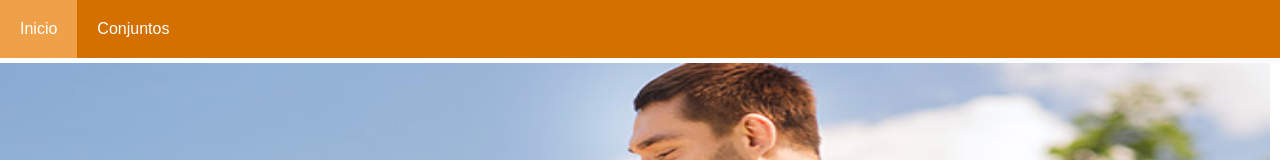
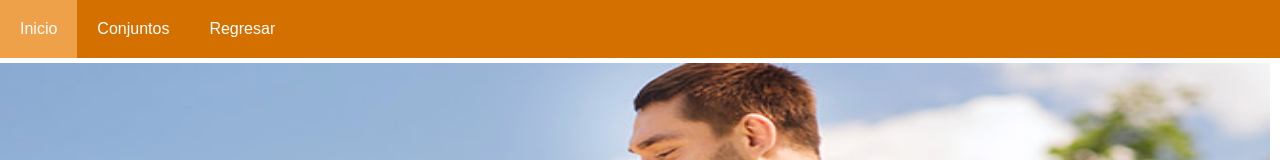
Before and after one commit to FernandoFerreira0000/ChancyStore.github.io, a plain HTML site: page paginaweb/indexw.html in a window 1280 px wide. Shown: the top 160 px of the page. Drawn offline with Linux system fonts and the light colour scheme.

Commit message:
Update indexw.html

```diff
--- a/paginaweb/indexw.html
+++ b/paginaweb/indexw.html
@@ -17,6 +17,7 @@
     <ul>
       <li><a href="#">Inicio</a></li>
       <li><a href="shop.html">Conjuntos</a></li>
+      <li><a href="../index.html">Regresar</a></li>
     </ul>
   </nav>
 </header>
```
